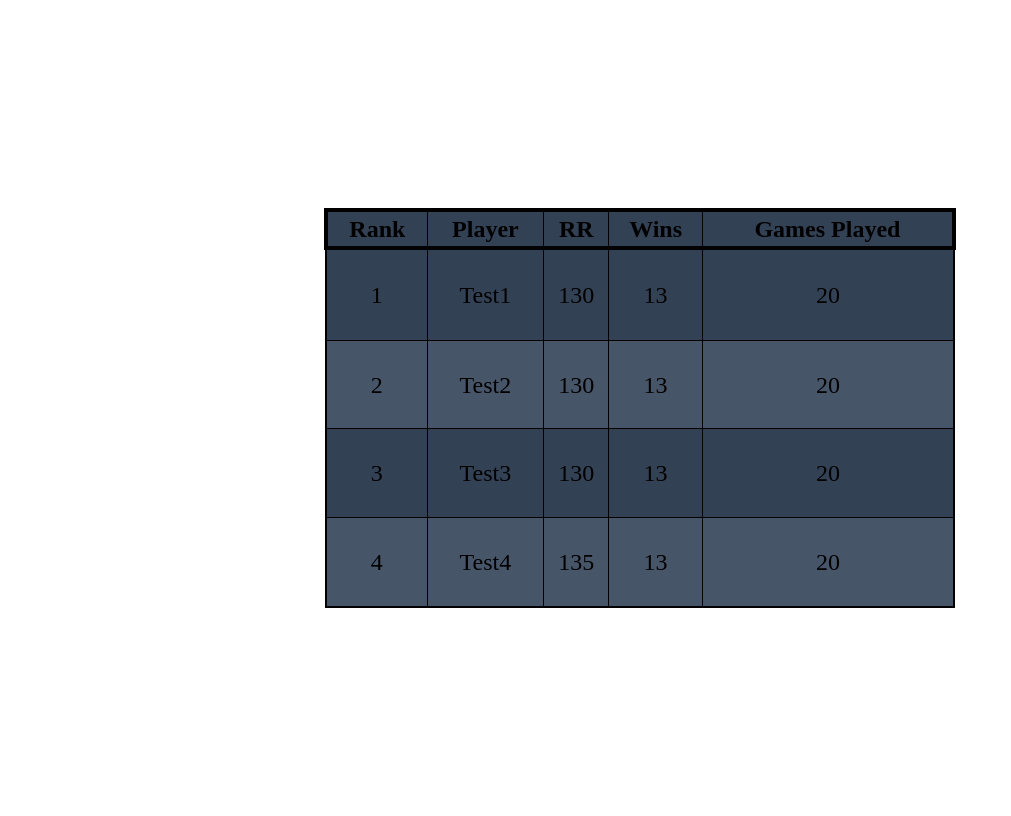
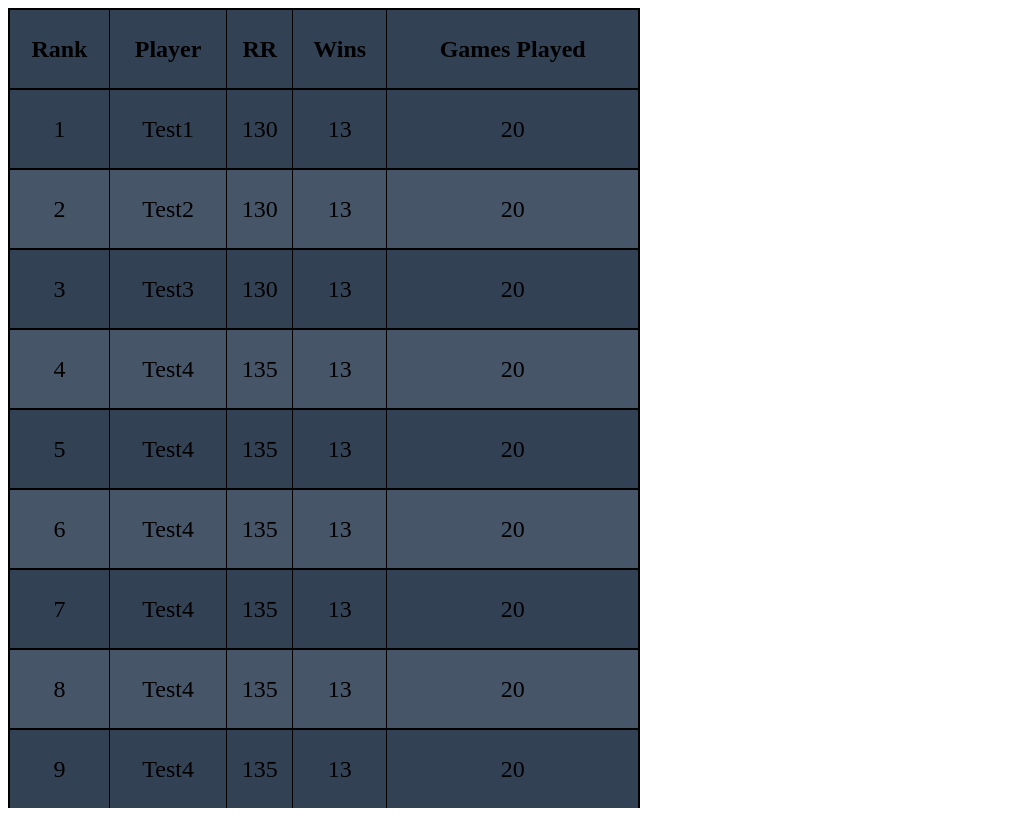
Before and after one commit to Blin70/Leaderboard, a React (Create React App) app: page / in a window 1280 px wide. Shown: the whole page, without its empty margins (0-1011 px from the left). Built offline with nearby package versions, Linux system fonts and the light colour scheme.

Commit message:
Adding table scrollbar when there are a lot of rows

```diff
--- a/src/App.css
+++ b/src/App.css
@@ -1,8 +1,3 @@
-th,td{
-    border: 1px solid black;
-    border-collapse: collapse;
-}
-
 tr:nth-child(odd){
     background-color:  rgb(51 65 85);
 }
@@ -10,3 +5,8 @@ tr:nth-child(odd){
 tr:nth-child(even){
     background-color:   rgb(71 85 105);
 }
+
+tr{
+    height: 5rem;
+    border-bottom: 2px solid black;
+}
--- a/src/App.js
+++ b/src/App.js
@@ -3,8 +3,10 @@ import Table from './Components/Table';
 
 function App(){
     return(
-        <div className="flex justify-center items-center h-screen">
-            <Table/>
+        <div className="flex justify-center items-center w-full h-screen">
+            <div style={{maxHeight:"802px"}} className='block h-full w-full justify-center items-center overflow-auto'>
+                <Table/>
+            </div>
         </div>
     );
 };
--- a/src/Components/Table.js
+++ b/src/Components/Table.js
@@ -4,18 +4,27 @@ function Table(){
         { Rank: '2', Player: 'Test2', RR: '130', Wins: '13', GamesPlayed: '20'},
         { Rank: '3', Player: 'Test3', RR: '130', Wins: '13', GamesPlayed: '20'},
         { Rank: '4', Player: 'Test4', RR: '135', Wins: '13', GamesPlayed: '20'},
+        { Rank: '5', Player: 'Test4', RR: '135', Wins: '13', GamesPlayed: '20'},
+        { Rank: '6', Player: 'Test4', RR: '135', Wins: '13', GamesPlayed: '20'},
+        { Rank: '7', Player: 'Test4', RR: '135', Wins: '13', GamesPlayed: '20'},
+        { Rank: '8', Player: 'Test4', RR: '135', Wins: '13', GamesPlayed: '20'},
+        { Rank: '9', Player: 'Test4', RR: '135', Wins: '13', GamesPlayed: '20'},
+        { Rank: '10', Player: 'Test4', RR: '135', Wins: '13', GamesPlayed: '20'},
+        { Rank: '11', Player: 'Test4', RR: '135', Wins: '13', GamesPlayed: '20'},
+        { Rank: '12', Player: 'Test4', RR: '135', Wins: '13', GamesPlayed: '20'},
+        { Rank: '13', Player: 'Test4', RR: '135', Wins: '13', GamesPlayed: '20'},
     ];
 
     const HeadData = ['Rank', 'Player', 'RR', 'Wins', 'Games Played'];
 
 
     const renderedHeadData = HeadData.map((data, index) => {
-        return <th key={index}>{data}</th>
+        return <th key={index} className="border border-solid border-black border-collapse">{data}</th>
     });
 
     const renderedBodyData = BodyData.map((data, index) => {
         const renderedRowBodyData = Object.values(data).map((value, n) => {
-            return <td key={n}>{value}</td>
+            return <td key={n} className="border border-solid border-black border-collapse">{value}</td>
         });
 
         return (
@@ -26,8 +35,8 @@ function Table(){
     });
 
     return(
-            <table className="w-1/2 h-1/2 border-2 border-solid border-black text-center text-2xl overflow-visible border-collapse">
-                <thead className="border-4 border-solid border-black position-sticky">
+            <table className="w-1/2 border-2 border-solid border-black text-center text-2xl border-collapse">
+                <thead className="border-2 border-solid border-black sticky top-0">
                     <tr>
                         {renderedHeadData}
                     </tr>
```
